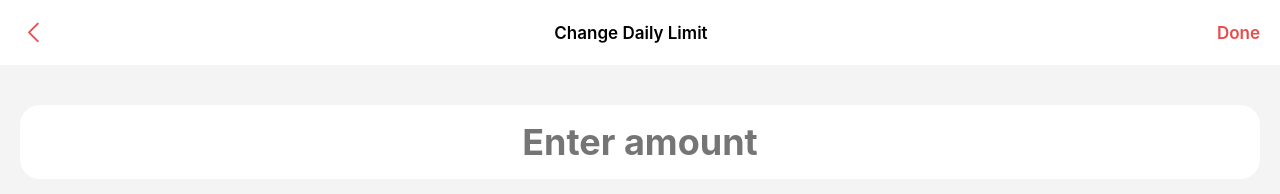
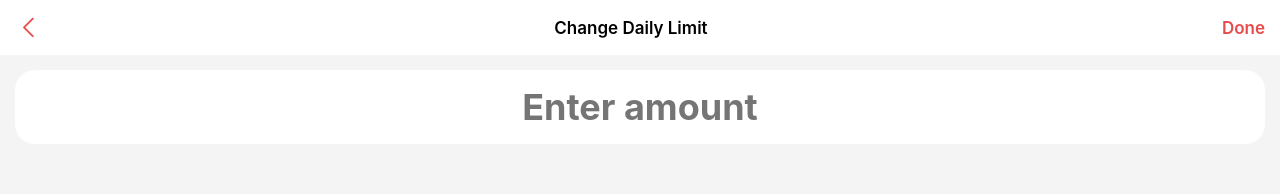
Before and after one commit to mwdossantos/dailybudget, a plain HTML site: page limit.html in a window 1280 px wide. Drawn offline with Linux system fonts and the light colour scheme.

Commit message:
padding fix 20 --> 15

```diff
--- a/limit.css
+++ b/limit.css
@@ -7,7 +7,6 @@
     border: none;
     transform: translateY(-50px);
     padding: 15px;
-    margin-top: 20px;
     box-sizing: border-box;
     border-radius: 20px;
 }
--- a/main.css
+++ b/main.css
@@ -22,7 +22,7 @@ header {
 }
 
 .holder {
-    padding: 20px;
+    padding: 15px;
 }
 
 .top-header-holder {
```
